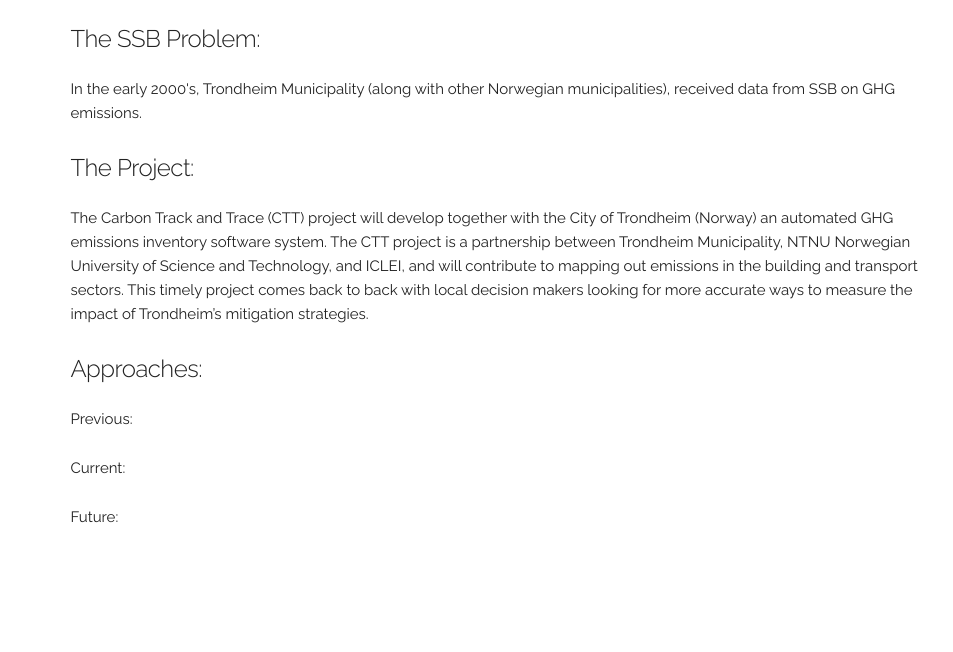
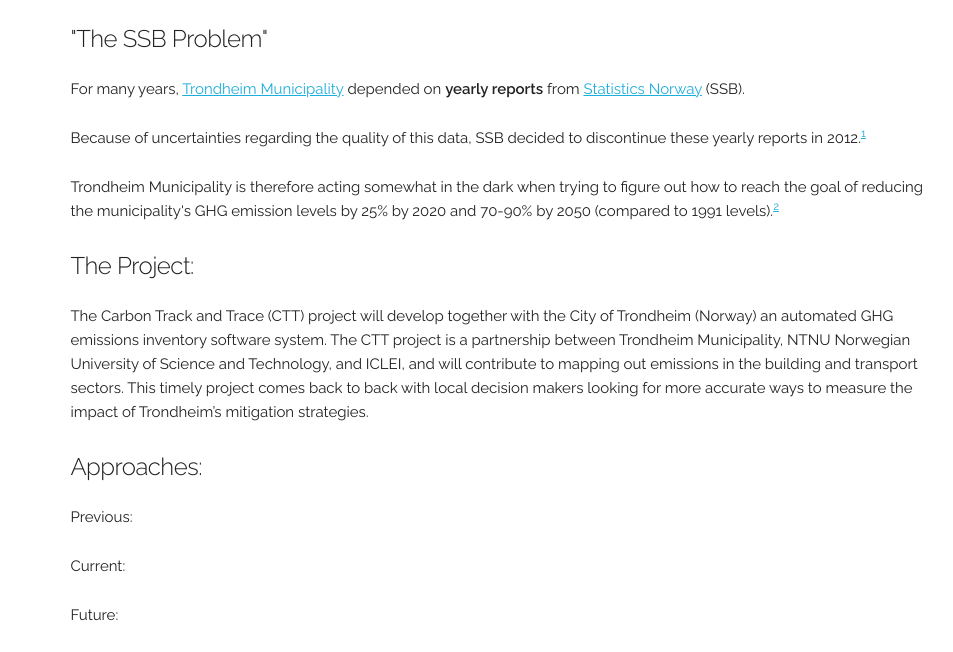
Before and after one commit to Patechoc/CTT_dashboard, a plain HTML site: page index.html in a window 1280 px wide. Shown: the part 160-812 px from the top of the page, without its empty margins (128-1081 px from the left). Drawn offline with Linux system fonts and the light colour scheme.

Commit message:
Add SSB problem text from Climathon page

```diff
--- a/index.html
+++ b/index.html
@@ -44,10 +44,15 @@
     </div>
     </br>
     <div class="columns eleven">
-        <h5>The SSB Problem:</h5>
-            <p>
+        <h5>"The SSB Problem"</h5>
+            <!-- <p>
             In the early 2000's, Trondheim Municipality (along with other Norwegian municipalities), received data from SSB on GHG emissions.
-            </p>
+            </p> -->
+            <p>For many years, <a href="https://trondheim.kommune.no">Trondheim Municipality</a> depended on <b>yearly reports</b> from <a href="https://ssb.no">Statistics Norway</a> (SSB).</p>
+
+            <p>Because of uncertainties regarding the quality of this data, SSB decided to discontinue these yearly reports in 2012.<sup><a href="https://www.trondheim.kommune.no/content/1117741651/Utslipp-av-klimagasser-i-Trondheim">1</a></sup></p>
+
+            <p>Trondheim Municipality is therefore acting somewhat in the dark when trying to figure out how to reach the goal of reducing the municipality's GHG emission levels by 25% by 2020 and 70-90% by 2050 (compared to 1991 levels).<sup><a href="http://www.trondheim.kommune.no/klima">2</a></sup></p>
     </div>
     <div class="columns eleven">
     <h5>The Project:</h5>
```
